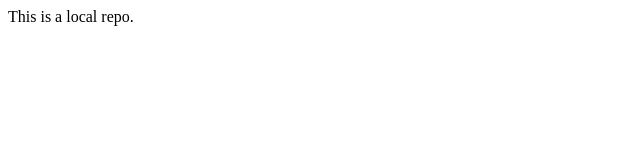
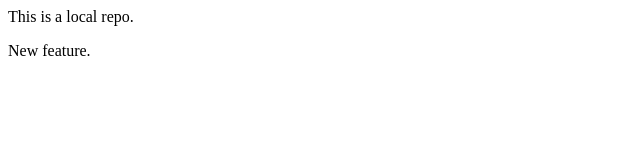
Before and after one commit to shafi456/localrepo, a plain HTML site: page index.html in a window 1280 px wide. Shown: the full height of the page, 0-640 px from the left. Drawn offline with Linux system fonts and the light colour scheme.

Commit message:
Add new feature

```diff
--- a/index.html
+++ b/index.html
@@ -1 +1,2 @@
 <p>This is a local repo.</p>
+<p>New feature.</p>
```
